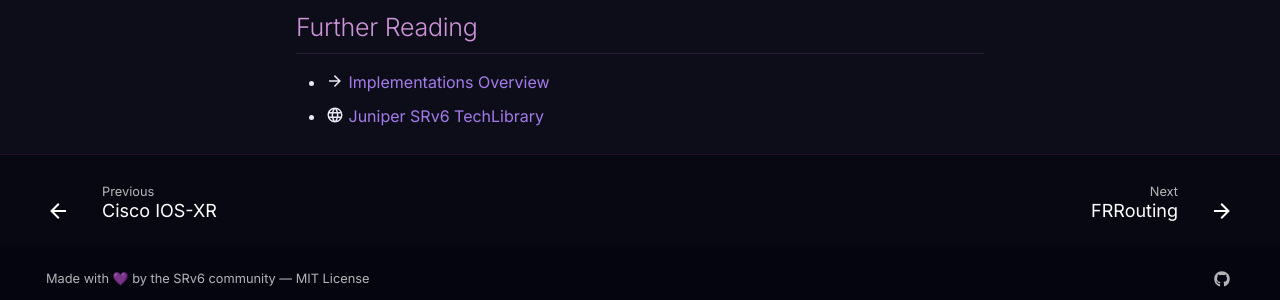
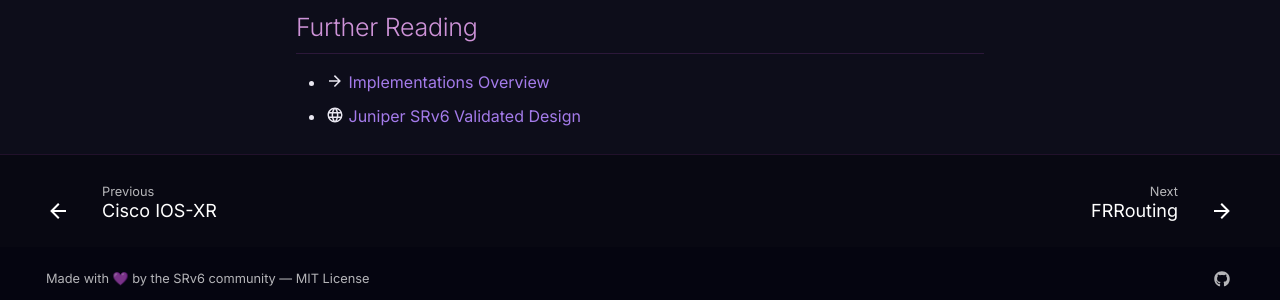
Before and after one commit to eldaninavas/srv6.md, an MkDocs documentation site: the page built from docs/implementations/juniper.md, in a window 1280 px wide and 1192 px high. Shown: the part 881-1181 px from the top of the window. Built offline with MkDocs 1.6.1 and Material for MkDocs 9.7.7, drawn with Linux system fonts in a browser that asks for light colours; comment, search, counter and statistics services are not loaded.

Commit message:
Update Juniper docs link to SRv6 Validated Design

```diff
--- a/docs/implementations/juniper.md
+++ b/docs/implementations/juniper.md
@@ -35,4 +35,4 @@
 ## Further Reading
 
 - :material-arrow-right: [Implementations Overview](index.md)
-- :material-web: [Juniper SRv6 TechLibrary](https://www.juniper.net/documentation/)
+- :material-web: [Juniper SRv6 Validated Design](https://www.juniper.net/documentation/us/en/software/jvd/jvd-sp-core-edge-srv6-01-01/service_provider_srv6_core_and_edge_-_phase_1_juniper_validated_design_jvd.html)
--- a/docs/llms-full.txt
+++ b/docs/llms-full.txt
@@ -638,7 +638,7 @@
 ## Further Reading
 
 - :material-arrow-right: [Implementations Overview](index.md)
-- :material-web: [Juniper SRv6 TechLibrary](https://www.juniper.net/documentation/)
+- :material-web: [Juniper SRv6 Validated Design](https://www.juniper.net/documentation/us/en/software/jvd/jvd-sp-core-edge-srv6-01-01/service_provider_srv6_core_and_edge_-_phase_1_juniper_validated_design_jvd.html)
 
 ---
 
```
